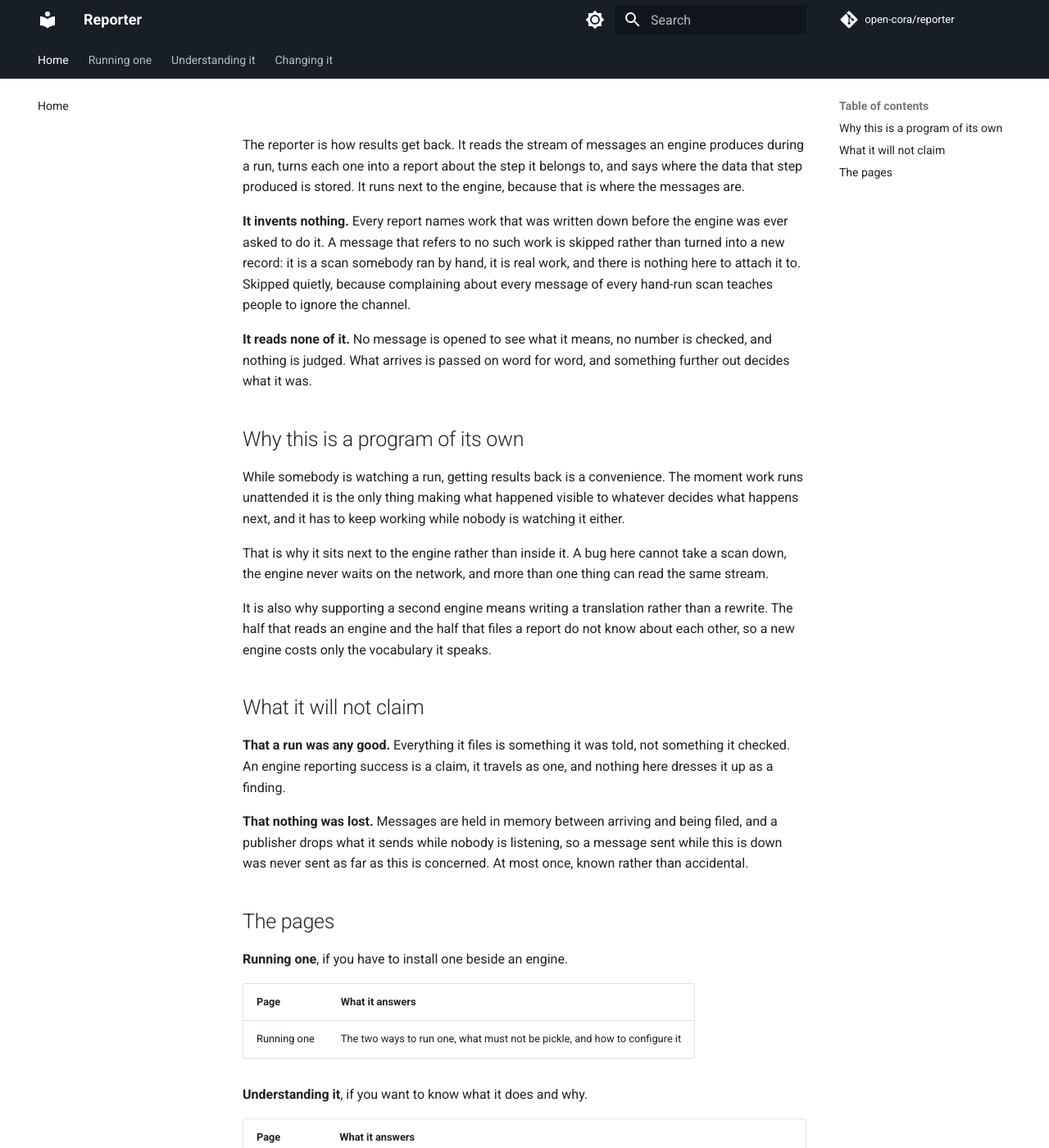
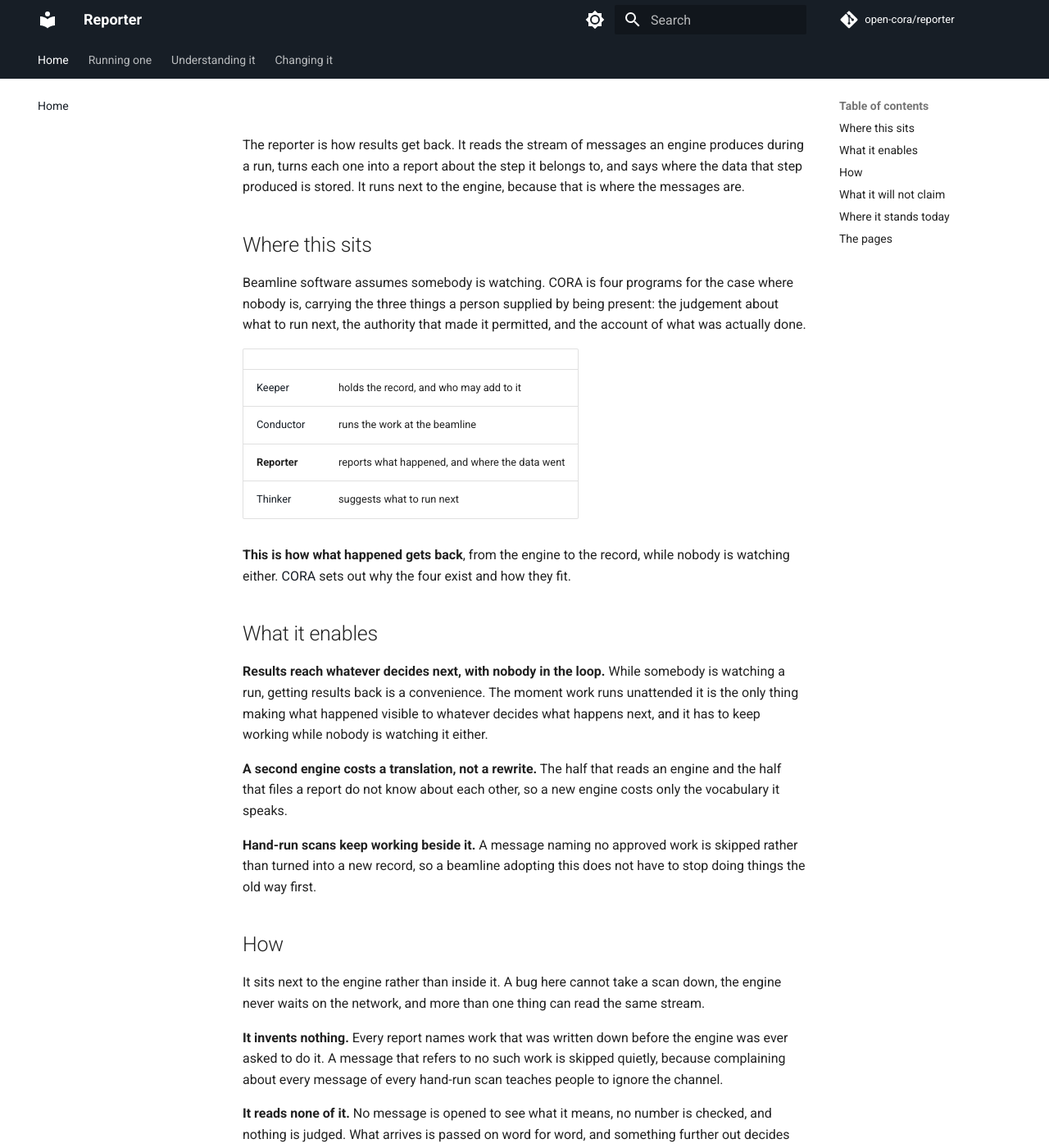
Before and after one commit to open-cora/reporter, an MkDocs documentation site: the page built from docs/index.md, in a window 1280 px wide and 1400 px high, scrolled down 600 px. Shown: the whole window at 82% size. Built offline with MkDocs 1.6.1 and Material for MkDocs 9.7.7, drawn with Linux system fonts in a browser that asks for light colours; some web fonts are replaced; comment, search, counter and statistics services are not loaded; some of the changed text lies outside the part shown.

```diff
--- a/docs/index.md
+++ b/docs/index.md
@@ -4,74 +4,56 @@ template: home.html
 
 # Reports what happened, and where the data went.
 
-The reporter is how results get back. It reads the stream of messages an
-engine produces during a run, turns each one into a report about the
-step it belongs to, and says where the data that step produced is stored. It runs
-next to the engine, because that is where the messages are.
+The reporter is how results get back. It reads the stream of messages an engine produces during a run, turns each one into a report about the step it belongs to, and says where the data that step produced is stored. It runs next to the engine, because that is where the messages are.
 
-**It invents nothing.** Every report names work that was written down before the
-engine was ever asked to do it. A message that refers to no such work is skipped
-rather than turned into a new record: it is a scan somebody ran by hand, it is
-real work, and there is nothing here to attach it to. Skipped quietly, because
-complaining about every message of every hand-run scan teaches people to ignore
-the channel.
+## Where this sits
 
-**It reads none of it.** No message is opened to see what it means, no number is
-checked, and nothing is judged. What arrives is passed on word for word, and
-something further out decides what it was.
+Beamline software assumes somebody is watching. CORA is four programs for the case where nobody is, carrying the three things a person supplied by being present: the judgement about what to run next, the authority that made it permitted, and the account of what was actually done.
 
-## Why this is a program of its own
+| | |
+| --- | --- |
+| [Keeper](https://github.com/open-cora/keeper) | holds the record, and who may add to it |
+| [Conductor](https://github.com/open-cora/conductor) | runs the work at the beamline |
+| **Reporter** | reports what happened, and where the data went |
+| [Thinker](https://github.com/open-cora/thinker) | suggests what to run next |
 
-While somebody is watching a run, getting results back is a convenience. The
-moment work runs unattended it is the only thing making what happened visible to
-whatever decides what happens next, and it has to keep working while nobody is
-watching it either.
+**This is how what happened gets back**, from the engine to the record, while nobody is watching either. [CORA](https://github.com/open-cora/cora) sets out why the four exist and how they fit.
 
-That is why it sits next to the engine rather than inside it. A bug here cannot
-take a scan down, the engine never waits on the network, and more than one thing
-can read the same stream.
+## What it enables
 
-It is also why supporting a second engine means writing a translation rather than
-a rewrite. The half that reads an engine and the half that files a report do not
-know about each other, so a new engine costs only the vocabulary it speaks.
+**Results reach whatever decides next, with nobody in the loop.** While somebody is watching a run, getting results back is a convenience. The moment work runs unattended it is the only thing making what happened visible to whatever decides what happens next, and it has to keep working while nobody is watching it either.
+
+**A second engine costs a translation, not a rewrite.** The half that reads an engine and the half that files a report do not know about each other, so a new engine costs only the vocabulary it speaks.
+
+**Hand-run scans keep working beside it.** A message naming no approved work is skipped rather than turned into a new record, so a beamline adopting this does not have to stop doing things the old way first.
+
+## How
+
+It sits next to the engine rather than inside it. A bug here cannot take a scan down, the engine never waits on the network, and more than one thing can read the same stream.
+
+**It invents nothing.** Every report names work that was written down before the engine was ever asked to do it. A message that refers to no such work is skipped quietly, because complaining about every message of every hand-run scan teaches people to ignore the channel.
+
+**It reads none of it.** No message is opened to see what it means, no number is checked, and nothing is judged. What arrives is passed on word for word, and something further out decides what it was.
 
 ## What it will not claim
 
-**That a run was any good.** Everything it files is something it was told, not
-something it checked. An engine reporting success is a claim, it travels as one,
-and nothing here dresses it up as a finding.
+**That a run was any good.** Everything it files is something it was told, not something it checked. An engine reporting success is a claim, it travels as one, and nothing here dresses it up as a finding.
 
-**That nothing was lost.** Messages are held in memory between arriving and being
-filed, and a publisher drops what it sends while nobody is listening, so a
-message sent while this is down was never sent as far as this is concerned. At
-most once, known rather than accidental.
+**That nothing was lost.** Messages are held in memory between arriving and being filed, and a publisher drops what it sends while nobody is listening, so a message sent while this is down was never sent as far as this is concerned. At most once, known rather than accidental.
+
+## Where it stands today
+
+Subscribe mode has read a real engine's stream and filed reports from it. It also replays a recording, which is how it is tested without a beamline. What is still missing is durability: there is nothing behind the transport to ask again, so the at-most-once above is a cost rather than a bug.
 
 ## The pages
-
-**Running one**, if you have to install one beside an engine.
 
 | Page | What it answers |
 | --- | --- |
 | [Running one](running.md) | The two ways to run one, what must not be pickle, and how to configure it |
-
-**Understanding it**, if you want to know what it does and why.
-
-| Page | What it answers |
-| --- | --- |
 | [Reporting](reporting.md) | What one reporter does, the two facts an ending carries, and what it will not claim |
 | [Architecture](architecture.md) | The split that makes a second engine a translation, and how this is checked without a beamline |
 | [Contract](client-contract.md) | The agreements this keeps at its edges: two names for one measurement, and the keys that join them |
 | [Glossary](glossary.md) | The words shared with the record, and what each one is pinned to |
+| [Naming](naming.md), [Conventions](conventions.md), [Workflow](workflow.md) | The rules to keep when editing this code |
 
-**Changing it**, if you are editing the code.
-
-| Page | What it answers |
-| --- | --- |
-| [Naming](naming.md) | What a name has to do before it is allowed in |
-| [Conventions](conventions.md) | What a docstring is for, what a comment has to earn, what a page may claim |
-| [Workflow](workflow.md) | Commits, branches, and what a test has to be called |
-
-What this knows about a real engine and a real store is recorded rather than
-assumed: two captured files, re-recordable with `make refresh-captures`, and a
-suite whose checks are written against the claims they hold. The `README.md` sets
-out the design behind that.
+What this knows about a real engine and a real store is recorded rather than assumed: two captured files, re-recordable with `make refresh-captures`, and a suite whose checks are written against the claims they hold. The `README.md` sets out the design behind that.
```
